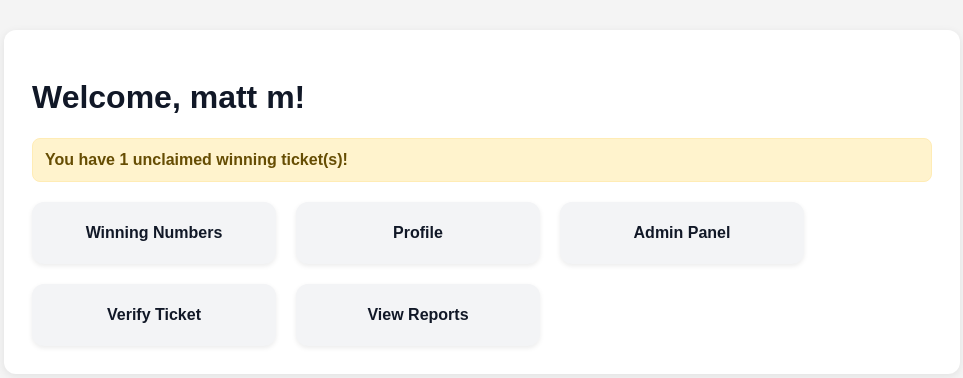
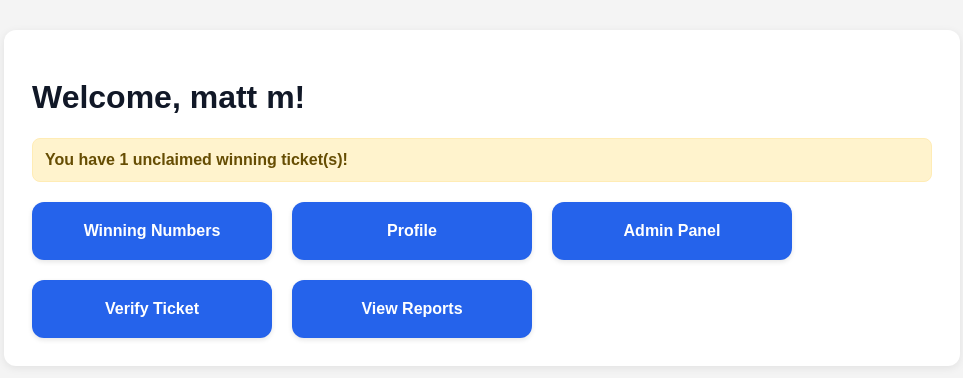
Before and after one commit to Masaki0211/Lottery-Purchase-System, a Flask app: page /dashboard in a window 1280 px wide. Shown: the part 46-424 px from the top of the page, without its empty margins (158-1121 px from the left). Run offline with Flask 3, Linux system fonts and the light colour scheme; a user stored in the database is signed in; data comes from the database, SQL or seed files in the repository.

Commit message:
Update style.css

```diff
--- a/lottery-purchase-system-final/static/style.css
+++ b/lottery-purchase-system-final/static/style.css
@@ -152,22 +152,23 @@ button:hover {
 
 .dashboard-card {
     display: block;
-    padding: 22px;
-    background-color: #f3f4f6;
+    padding: 20px;
+    background-color: #2563eb;
+    color: white;
     border-radius: 12px;
     text-align: center;
     text-decoration: none;
     font-weight: bold;
-    color: #111827;
     min-width: 200px;
     transition: 0.2s;
-    box-shadow: 0 2px 5px rgba(0,0,0,0.08);
+    box-shadow: 0 2px 5px rgba(0,0,0,0.1);
 }
 
 .dashboard-card:hover {
-    background-color: #e5e7eb;
+    background-color: #1e4ed8;
     transform: translateY(-2px);
 }
+
 
 /* Tables, lists, sections */
 hr {
@@ -181,5 +182,5 @@ a {
 }
 
 a:hover {
-    color: #1e40af;
+    color: #e5e7eb;
 }
```
